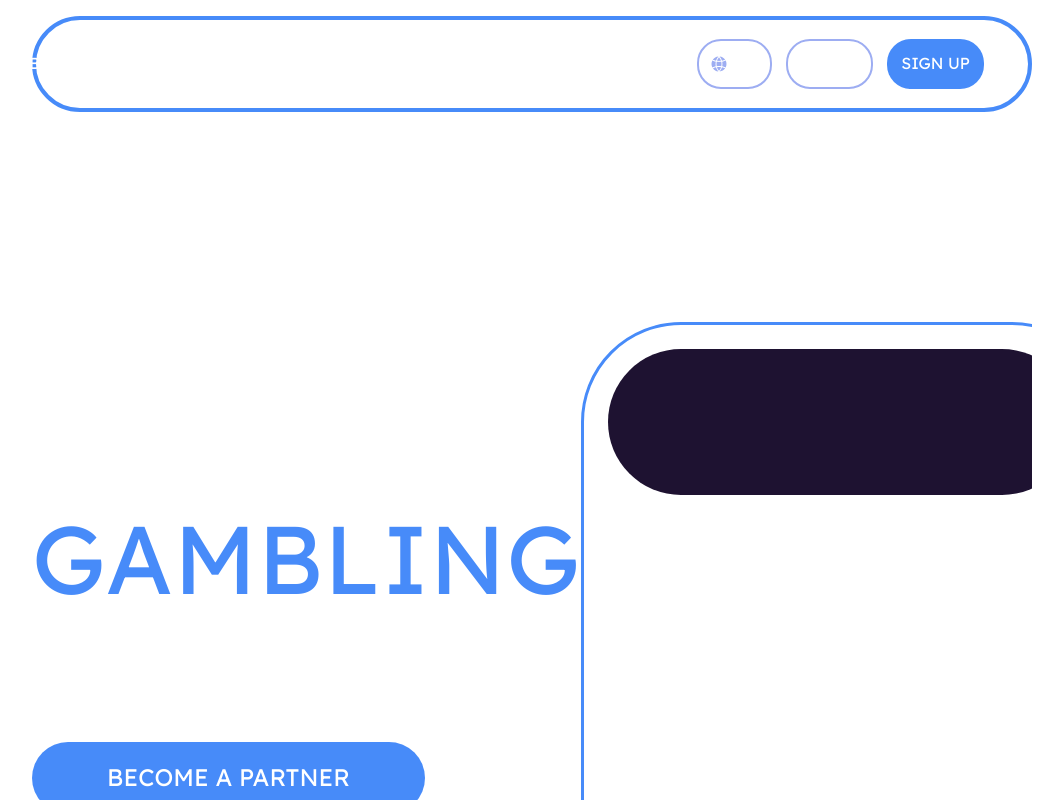
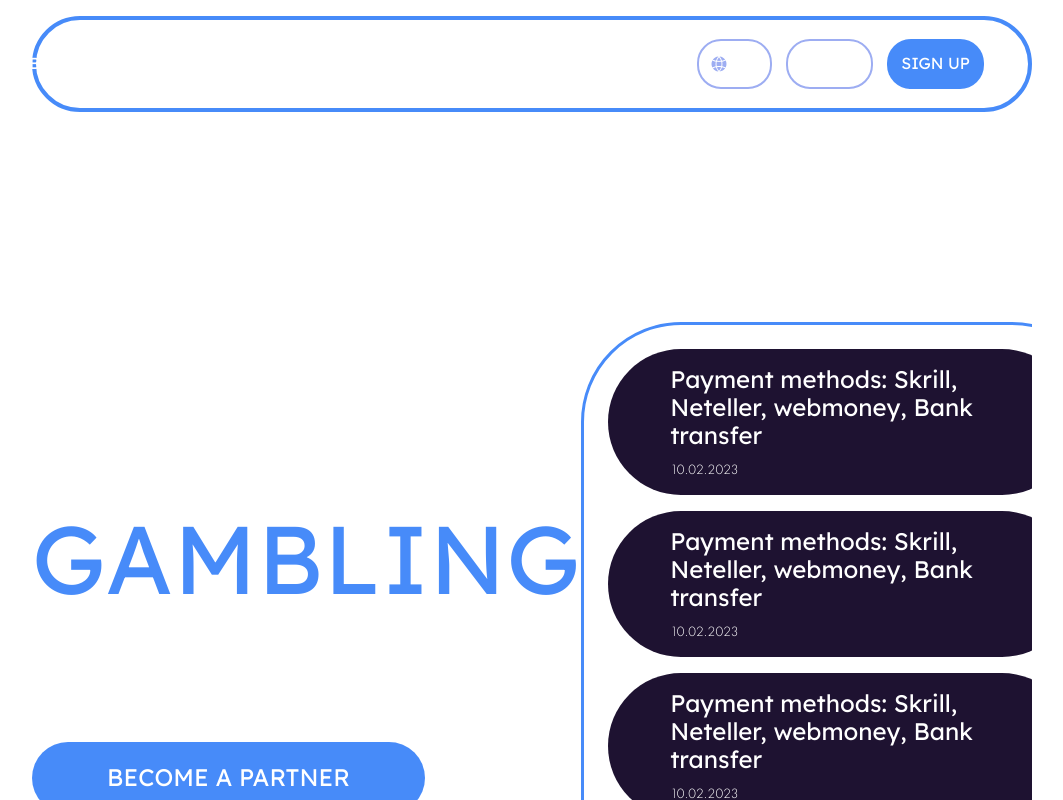
Before and after one commit to agtugchik/vtop3-test, a React app: page / in a window 1280 px wide. Shown: the top 800 px of the page, without its empty margins (108-1171 px from the left). Built offline with nearby package versions, Linux system fonts and the light colour scheme.

Commit message:
feat: finish blog

```diff
--- a/package.json
+++ b/package.json
@@ -33,5 +33,8 @@
     "webpack": "^5.88.2",
     "webpack-cli": "^5.1.4",
     "webpack-dev-server": "^4.15.1"
+  },
+  "dependencies": {
+    "simplebar-react": "^3.2.4"
   }
 }
--- a/src/components/UI/Blog/Blog.module.scss
+++ b/src/components/UI/Blog/Blog.module.scss
@@ -6,6 +6,7 @@
   align-items: center;
   margin-top: 150px;
   &_area {
+    border-radius: 196px;
     margin-top: 20px;
     width: 531px;
     height: 595px;
@@ -13,6 +14,28 @@
     border-radius: 100px;
     background-color: rgba($color: #ffffff, $alpha: 0.12);
     padding: 24px;
+    overflow: hidden;
+    .simplebar-scrollable-y {
+      .simplebar-content {
+        &:last-child {
+          margin-bottom: 16px;
+        }
+      }
+      .simplebar-track {
+        background-color: rgba($color: #ffffff, $alpha: 0.12);
+        top: 72px;
+        right: -12px;
+        width: 8px;
+        height: 403px;
+        border-radius: 4px;
+        .simplebar-scrollbar:before {
+          background-color: v.$color-main-blue;
+          opacity: 1;
+          width: 8px;
+          left: 0;
+        }
+      }
+    }
   }
   h2 {
     @include v.font;
--- a/src/components/UI/Blog/Blog.tsx
+++ b/src/components/UI/Blog/Blog.tsx
@@ -1,13 +1,19 @@
 import React from 'react';
+import SimpleBar from 'simplebar-react';
+import cl from './Blog.module.scss';
+import 'simplebar-react/dist/simplebar.min.css';
 import BlogItem from '../BlogItem/BlogItem';
-import cl from './Blog.module.scss';
 
 const Blog = () => {
   return (
     <div className={cl.blog}>
       <h2>BLOG</h2>
       <div className={cl.blog_area}>
-        <BlogItem />
+        <SimpleBar style={{ maxHeight: 571 }}>
+          {[...Array(10)].fill(BlogItem).map((x, i) => (
+            <p key={i}>{x()}</p>
+          ))}
+        </SimpleBar>
       </div>
     </div>
   );
--- a/src/components/UI/BlogItem/BlogItem.module.scss
+++ b/src/components/UI/BlogItem/BlogItem.module.scss
@@ -1,8 +1,25 @@
 @use "../../../style/variables" as v;
+@import "../../../style/fonts";
 
 .blogItem {
   height: 146px;
   width: 467px;
   border-radius: 196px;
   background-color: v.$color-main-deep;
+  margin-bottom: 16px;
+  padding: 16px 62px 12px 62px;
+  line-height: 28px;
+  display: flex;
+  flex-direction: column;
+  justify-content: space-between;
+  h4 {
+    @include v.font;
+    font-size: v.$font-size-medium;
+  }
+  p {
+    font-family: "Futura PT", sans-serif;
+    color: v.$color-main-clean-white;
+    font-size: v.$font-size-small;
+    letter-spacing: 0.5px;
+  }
 }
--- a/src/components/UI/BlogItem/BlogItem.tsx
+++ b/src/components/UI/BlogItem/BlogItem.tsx
@@ -1,8 +1,14 @@
+import { blogItemDate, blogItemText } from '../../../constants';
 import React from 'react';
 import cl from './BlogItem.module.scss';
 
 const BlogItem = () => {
-  return <div className={cl.blogItem}></div>;
+  return (
+    <div className={cl.blogItem}>
+      <h4>{blogItemText}</h4>
+      <p>{blogItemDate}</p>
+    </div>
+  );
 };
 
 export default BlogItem;
--- a/src/constants/index.ts
+++ b/src/constants/index.ts
@@ -3,4 +3,5 @@ export enum Language {
   EN = 'EN',
 }
 
-export const blogItemText = 'Payment methods: Skrill, Neteller, webmoney, Bank Transfer';
+export const blogItemText = 'Payment methods: Skrill, Neteller, webmoney, Bank transfer';
+export const blogItemDate = '10.02.2023';
--- a/src/style/_fonts.scss
+++ b/src/style/_fonts.scss
@@ -1,5 +1,9 @@
 @font-face {
   font-family: "Lexend";
   src: url("/src/assets/fonts/Lexend.ttf");
+}
 
+@font-face {
+  font-family: "Futura PT";
+  src: url("/src/assets/fonts/FuturaPT-Light.ttf");
 }
--- a/src/style/_variables.scss
+++ b/src/style/_variables.scss
@@ -5,6 +5,7 @@ $color-main-blue-hover: #6ca2fa;
 $color-main-clean-white: #ffffff;
 $color-additional-purple: #9dadf2;
 
+$font-size-small: 14px;
 $font-size-normal: 16px;
 $font-size-medium: 24px;
 $font-size-subtitle: 32px;
```
Also changed, not shown: src/assets/fonts/FuturaPT-Light.ttf (added).
